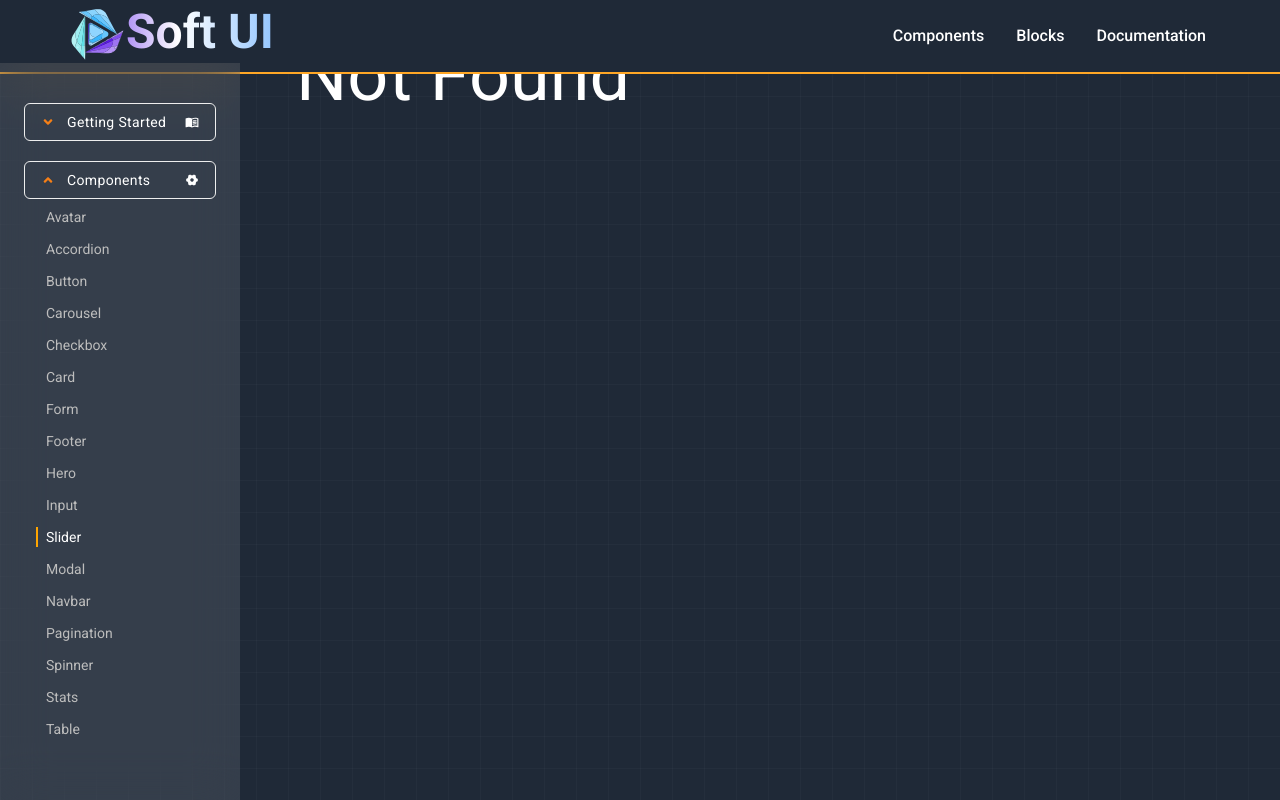
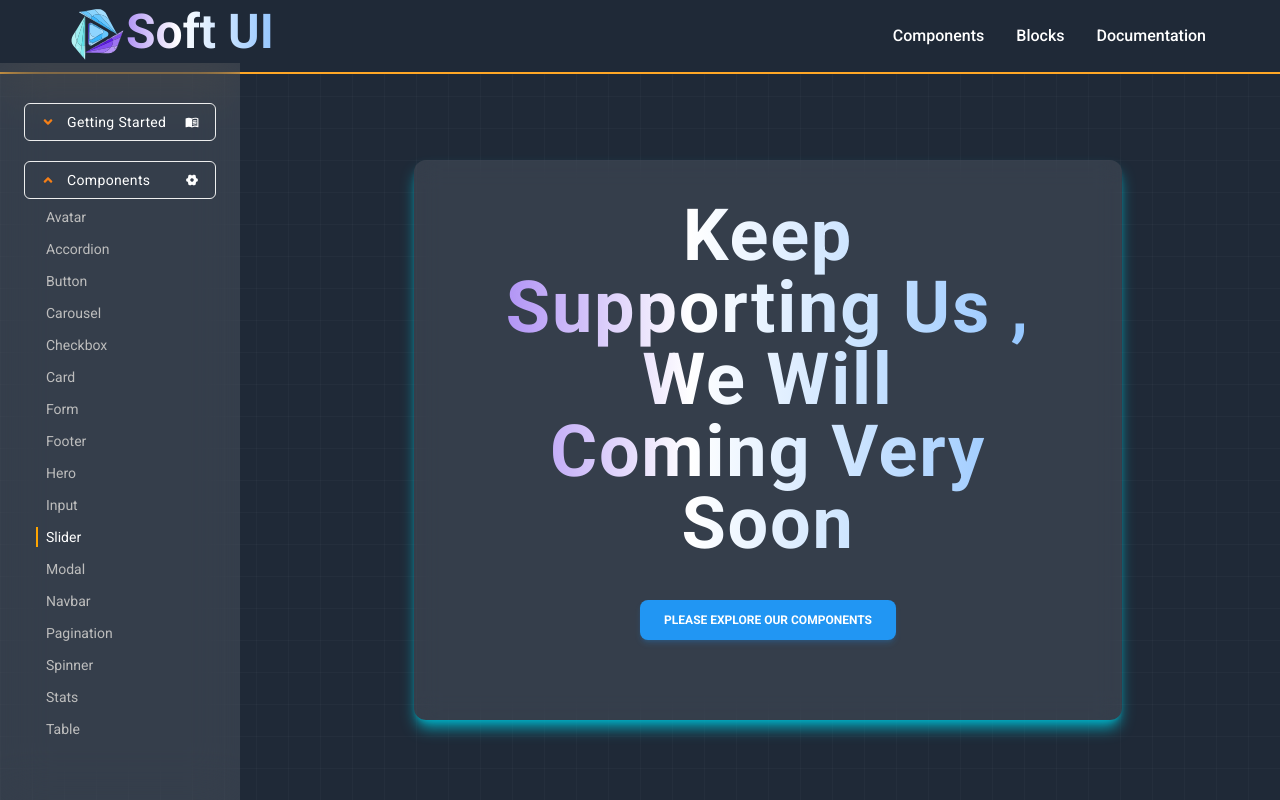
Before and after one commit to akash-khan-311/softui, a React (Vite) app: page /components/slider in a window 1280 px wide. Built offline with nearby package versions, Linux system fonts and the light colour scheme.

Commit message:
not found page styles

```diff
--- a/src/Pages/Home/Home.jsx
+++ b/src/Pages/Home/Home.jsx
@@ -14,9 +14,9 @@ const Home = () => {
         </div>
         <div className="text-white text-center">
           <div className="max-w-[60rem] mx-auto mt-40 relative space-y-5 z-40">
-            <h1 className="lg:text-6xl md:text-4xl text-3xl font-bold logo-text">
-              Embark on a Journey of Design Excellence with{" "}
-              <span className="">Soft UI</span> For Coding 20x Faster{" "}
+            <h1 className="lg:text-6xl md:text-4xl text-3xl font-bold logo-text leading-relaxed">
+              Embark on a Journey of Design Excellence with
+              <span className="">Soft UI</span> For Coding 20x Faster
             </h1>
             <p className="lg:text-xl md:text-base text-sm">
               Welcome to <span className="logo-text">Soft UI,</span> where
--- a/src/Pages/NotFound/NotFound.jsx
+++ b/src/Pages/NotFound/NotFound.jsx
@@ -1,11 +1,30 @@
-
+import { Button } from "@material-tailwind/react";
+import { Link } from "react-router-dom";
+import Navbar from "../../components/Navbar";
 
 const NotFound = () => {
-    return (
-        <div>
-            <h1 className='text-white text-7xl'>Not Found</h1>
+  return (
+    <>
+      <Navbar />
+      <div className="w-full mt-20 ">
+        <div className="py-10 mx-5 lg:mx-0">
+          <div className="md:w-3/4 w-full flex flex-col items-center justify-center mx-auto px-3 lg:px-0  backdrop-blur-md bg-white/10 py-10 rounded-xl shadow-lg shadow-cyan-600">
+            <h1 className="text-white text-4xl md:text-5xl lg:text-7xl text-center logo-text tracking-wide h-full font-bold lg:w-3/4 mx-auto">
+              Keep Supporting Us , We Will Coming Very Soon
+            </h1>
+            <Link to={"components/avatar"}>
+              <Button
+                className="mx-auto flex justify-center my-10"
+                color="blue"
+              >
+                Please Explore Our Components
+              </Button>
+            </Link>
+          </div>
         </div>
-    );
+      </div>
+    </>
+  );
 };
 
 export default NotFound;
```
